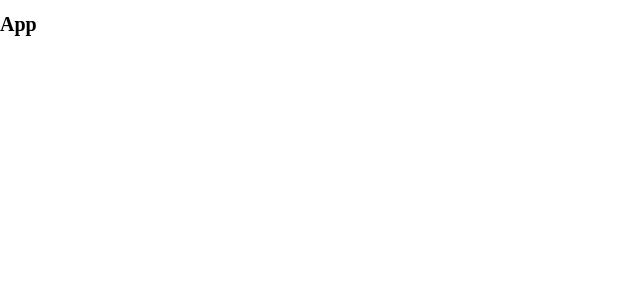
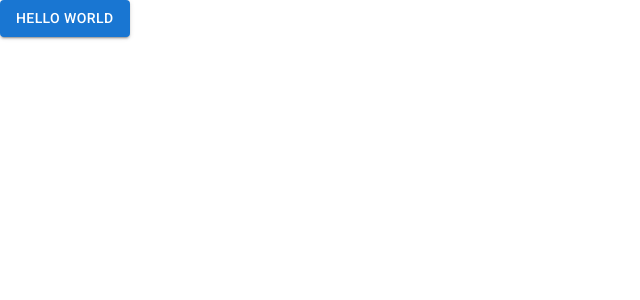
Before and after one commit to sophia4422/react-disco-practice, a React (Create React App) app: page / in a window 1280 px wide. Shown: the top 300 px of the page, without its empty margins (0-640 px from the left). Built offline with nearby package versions, Linux system fonts and the light colour scheme.

Commit message:
set up and test mui

```diff
--- a/package.json
+++ b/package.json
@@ -3,6 +3,10 @@
   "version": "0.1.0",
   "private": true,
   "dependencies": {
+    "@emotion/react": "^11.10.0",
+    "@emotion/styled": "^11.10.0",
+    "@mui/icons-material": "^5.8.4",
+    "@mui/material": "^5.9.3",
     "@testing-library/jest-dom": "^5.16.4",
     "@testing-library/react": "^13.3.0",
     "@testing-library/user-event": "^13.5.0",
--- a/public/index.html
+++ b/public/index.html
@@ -24,6 +24,11 @@
       work correctly both with client-side routing and a non-root public URL.
       Learn how to configure a non-root public URL by running `npm run build`.
     -->
+    <link
+      rel="stylesheet"
+      href="https://fonts.googleapis.com/css?family=Roboto:300,400,500,700&display=swap"
+    />
+
     <title>React App</title>
   </head>
   <body>
--- a/src/App.css
+++ b/src/App.css
@@ -1,9 +1,5 @@
 * {
   box-sizing: border-box;
-}
-
-html {
-  font-size: 10px;
 }
 
 body {
--- a/src/App.js
+++ b/src/App.js
@@ -1,3 +1,5 @@
+import Button from "@mui/material/Button";
+
 export const App = () => {
-  return <h1>App</h1>;
+  return <Button variant="contained">Hello World</Button>;
 };
```
Also changed, not shown: 1 other file (tests, documents, lock files or other folders).
